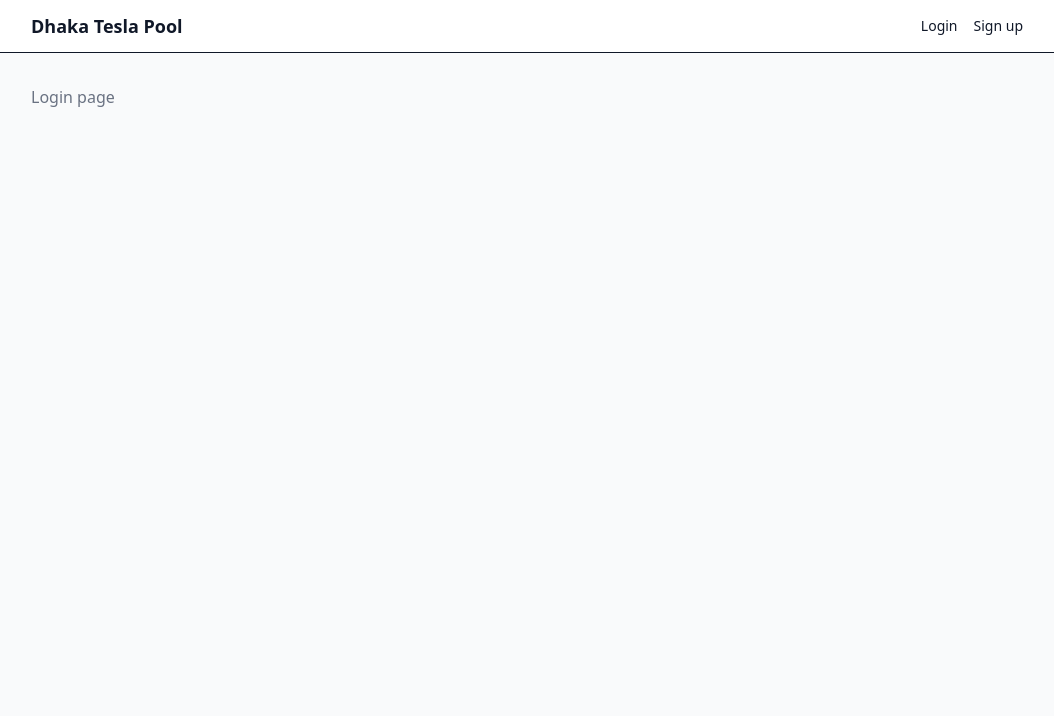
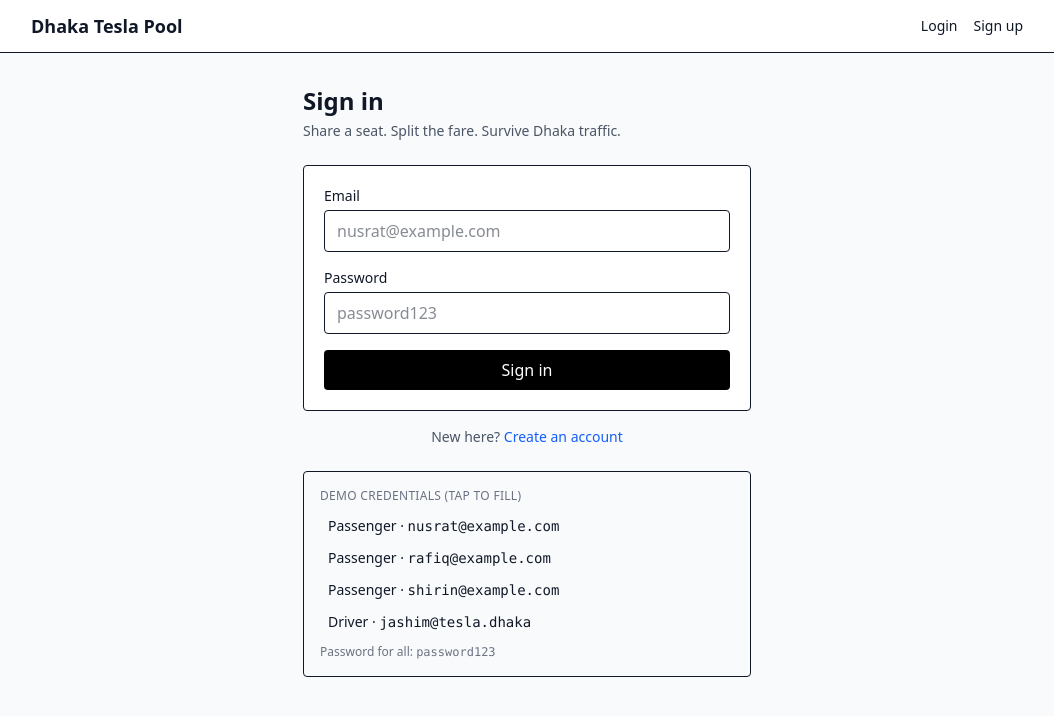
Before and after one commit to PrantaBaruaDev/dhaka-tesla-pool-frontend, a Next.js app: page /login in a window 1280 px wide. Shown: the top 716 px of the page, without its empty margins (113-1167 px from the left). Built offline with nearby package versions, Linux system fonts and the light colour scheme; no server answers.

Commit message:
feat(frontend): add login page with demo credential shortcuts

```diff
--- a/src/app/(auth)/login/page.tsx
+++ b/src/app/(auth)/login/page.tsx
@@ -1,3 +1,148 @@
+'use client';
+
+import { useState, useEffect, type FormEvent } from 'react';
+import Link from 'next/link';
+import { useRouter } from 'next/navigation';
+import { useAuth } from '@/lib/auth-context';
+import { ApiClientError } from '@/lib/api';
+import { homeForRole } from '@/lib/redirect';
+
 export default function LoginPage() {
-  return <div className="text-gray-500">Login page</div>;
+  const { user, loading: authLoading, login } = useAuth();
+  const router = useRouter();
+
+  const [email, setEmail] = useState('');
+  const [password, setPassword] = useState('');
+  const [submitting, setSubmitting] = useState(false);
+  const [error, setError] = useState<string | null>(null);
+
+  // If already logged in, skip the login page
+  useEffect(() => {
+    if (!authLoading && user) {
+      router.replace(homeForRole(user.role));
+    }
+  }, [user, authLoading, router]);
+
+  async function handleSubmit(e: FormEvent) {
+    e.preventDefault();
+    setError(null);
+    setSubmitting(true);
+    try {
+      const u = await login(email, password);
+      router.replace(homeForRole(u.role));
+    } catch (err) {
+      if (err instanceof ApiClientError) {
+        setError(err.message);
+      } else {
+        setError('Login failed. Please try again.');
+      }
+    } finally {
+      setSubmitting(false);
+    }
+  }
+
+  const fillDemo = (demoEmail: string) => {
+    setEmail(demoEmail);
+    setPassword('password123');
+  };
+
+  return (
+    <div className="max-w-md mx-auto">
+      <h1 className="text-2xl font-bold mb-1">Sign in</h1>
+      <p className="text-sm text-gray-600 mb-6">
+        Share a seat. Split the fare. Survive Dhaka traffic.
+      </p>
+
+      <form onSubmit={handleSubmit} className="space-y-4 border rounded p-5 bg-white">
+        <div>
+          <label className="block text-sm font-medium mb-1" htmlFor="email">Email</label>
+          <input
+            id="email"
+            type="email"
+            required
+            autoComplete="email"
+            value={email}
+            onChange={(e) => setEmail(e.target.value)}
+            className="w-full border rounded px-3 py-2 focus:outline-none focus:ring-2 focus:ring-black"
+            placeholder="nusrat@example.com"
+          />
+        </div>
+
+        <div>
+          <label className="block text-sm font-medium mb-1" htmlFor="password">Password</label>
+          <input
+            id="password"
+            type="password"
+            required
+            autoComplete="current-password"
+            value={password}
+            onChange={(e) => setPassword(e.target.value)}
+            className="w-full border rounded px-3 py-2 focus:outline-none focus:ring-2 focus:ring-black"
+            placeholder="password123"
+          />
+        </div>
+
+        {error && (
+          <div
+            data-testid="login-error"
+            className="text-sm text-red-700 bg-red-50 border border-red-200 rounded px-3 py-2"
+          >
+            {error}
+          </div>
+        )}
+
+        <button
+          type="submit"
+          disabled={submitting}
+          className="w-full py-2 bg-black text-white rounded hover:bg-gray-800 disabled:opacity-50"
+        >
+          {submitting ? 'Signing in…' : 'Sign in'}
+        </button>
+      </form>
+
+      <div className="mt-4 text-sm text-gray-600 text-center">
+        New here?{' '}
+        <Link href="/signup" className="text-blue-600 hover:underline">
+          Create an account
+        </Link>
+      </div>
+
+      <div className="mt-6 border rounded p-4 bg-gray-50">
+        <p className="text-xs font-medium text-gray-500 uppercase tracking-wide mb-2">
+          Demo credentials (tap to fill)
+        </p>
+        <div className="space-y-1 text-sm">
+          <button
+            type="button"
+            onClick={() => fillDemo('nusrat@example.com')}
+            className="block w-full text-left hover:bg-white rounded px-2 py-1"
+          >
+            Passenger · <span className="font-mono">nusrat@example.com</span>
+          </button>
+          <button
+            type="button"
+            onClick={() => fillDemo('rafiq@example.com')}
+            className="block w-full text-left hover:bg-white rounded px-2 py-1"
+          >
+            Passenger · <span className="font-mono">rafiq@example.com</span>
+          </button>
+          <button
+            type="button"
+            onClick={() => fillDemo('shirin@example.com')}
+            className="block w-full text-left hover:bg-white rounded px-2 py-1"
+          >
+            Passenger · <span className="font-mono">shirin@example.com</span>
+          </button>
+          <button
+            type="button"
+            onClick={() => fillDemo('jashim@tesla.dhaka')}
+            className="block w-full text-left hover:bg-white rounded px-2 py-1"
+          >
+            Driver · <span className="font-mono">jashim@tesla.dhaka</span>
+          </button>
+        </div>
+        <p className="text-xs text-gray-500 mt-2">Password for all: <span className="font-mono">password123</span></p>
+      </div>
+    </div>
+  );
 }
```
